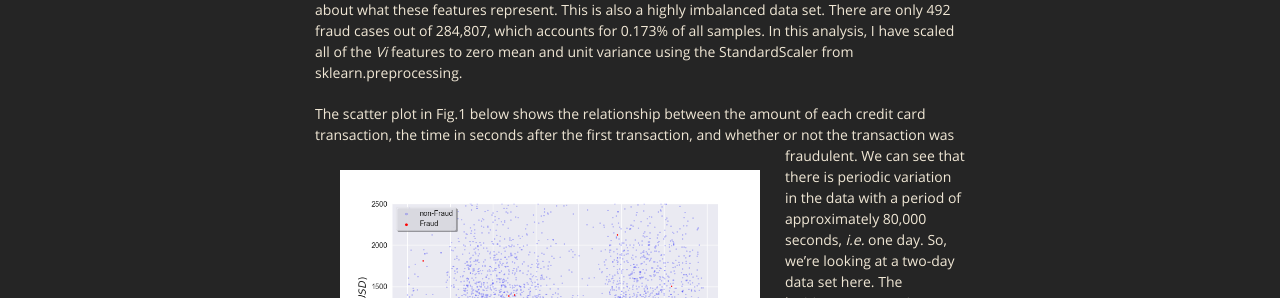
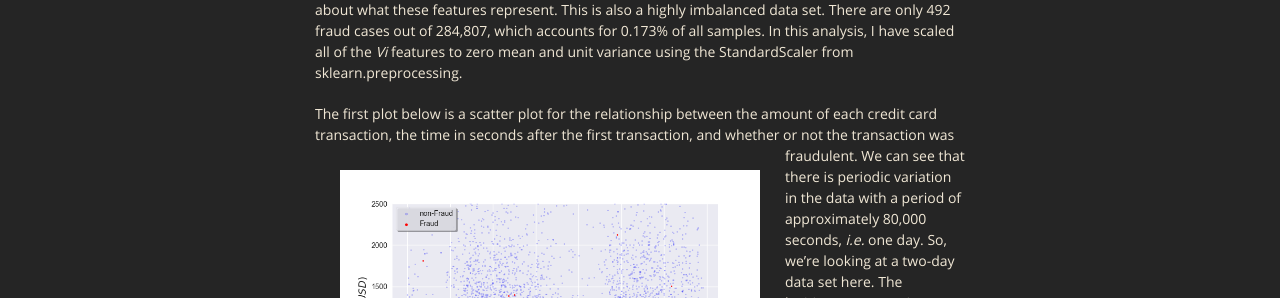
Before and after one commit to mrbrins82/mrbrins82.github.io, a Jekyll site: the page built from creditcardfraud.md, in a window 1280 px wide and 1400 px high, scrolled down 544 px, cut to the strip 0-700 px from the top of the window. Shown: the part 156-454 px from the top of the strip. Built offline with Jekyll 4.4.1, drawn with Linux system fonts in a browser that asks for light colours; nearby versions of some CDN libraries; our own code applies the rules of GitHub Pages for plain Markdown files.

Commit message:
format creditcardfraud

```diff
--- a/creditcardfraud.md
+++ b/creditcardfraud.md
@@ -19,21 +19,15 @@
 ## [](#header-2)Analysis
 This data set is 144MB in size, and contains 284,807 samples and 31 features. The features are: <i>Time</i>, <i>Amount</i>, <i>V1</i>, <i>V2</i>, ..., <i>V28</i>, and <i>Class</i>. The dimensionality of the original data set has been reduced using principal component analysis to obtain the <i>Vi</i> 's, and we aren't given any information about what these features represent. This is also a highly imbalanced data set. There are only 492 fraud cases out of 284,807, which accounts for 0.173% of all samples. In this analysis, I have scaled all of the <i>Vi</i> features to zero mean and unit variance using the StandardScaler from sklearn.preprocessing.
 
-The scatter plot in Fig.1 below shows the relationship between the amount of each credit card transaction, the time in seconds after the first transaction, and whether or not the transaction was fraudulent.
+The first plot below is a scatter plot for the relationship between the amount of each credit card transaction, the time in seconds after the first transaction, and whether or not the transaction was fraudulent.
 <img src="./assets/images/scatter_Time_Amount.png" alt="t vs amnt sctr" align="left" width="420" height="280" hspace="25" vspace="25"/>
 We can see that there is periodic variation in the data with a period of approximately 80,000 seconds, <i>i.e.</i> one day. So, we're looking at a two-day data set here. The legitimate transactions follow this periodicity fairly well, but we can't really glean any information about the periodic behavior of fraudulent cases since there are so few of them. Fig.2 shows the histogram of transactions binned by time. Fraudulent cases still look to be somewhat evenly distributed in time except for a couple peaks at the beginning and end of the first day's transactions.
-<img src="./assets/images/kdeplot_Time_Amount.png" alt="t v amnt kde" align="right" width="420" height="280" hspace="25" vspace="25" />
-<br/>
-<center><img src="./assets/images/scatter_Time_Amount.png" alt="time vs amount scatter" width="600" height="400" />
-</center>
-<center><strong>Fig.1</strong></center>
-<br/>
+<img src="./assets/images/histogram_Time.png" alt="time histogram" align="right" width="420" height="560" hspace="25" vspace="25"/>
+
 We can see that there is periodic variation in the data with a period of approximately 80,000 seconds, <i>i.e.</i> one day. So, we're looking at a two-day data set here. The legitimate transactions follow this periodicity fairly well, but we can't really glean any information about the periodic behavior of fraudulent cases since there are so few of them. Fig.2 shows the histogram of transactions binned by time. Fraudulent cases still look to be somewhat evenly distributed in time except for a couple peaks at the beginning and end of the first day's transactions.
 <br/>
-<center><img src="./assets/images/histogram_Time.png" alt="time histogram" width="450" height="600" />
+<center><img src="./assets/images/kdeplot_Time_Amount.png" alt="t v amnt kde" align="right" width="420" height="280" hspace="25" vspace="25" />
 </center>
-<center><strong>Fig.2</strong></center>
-<br/>
 Fig.3 shows the kernel density estimate for time and amount for both cases. We can see that fraudulent cases (red) are likely to be for low dollar amounts. Legitimate transactions are also more likely to be low dollar amounts, but the blue regions extend further up in the plot.
 <br/>
 <center><img src="./assets/images/kdeplot_Time_Amount.png" alt="time vs amount kde" width="600" height="400" />
```
